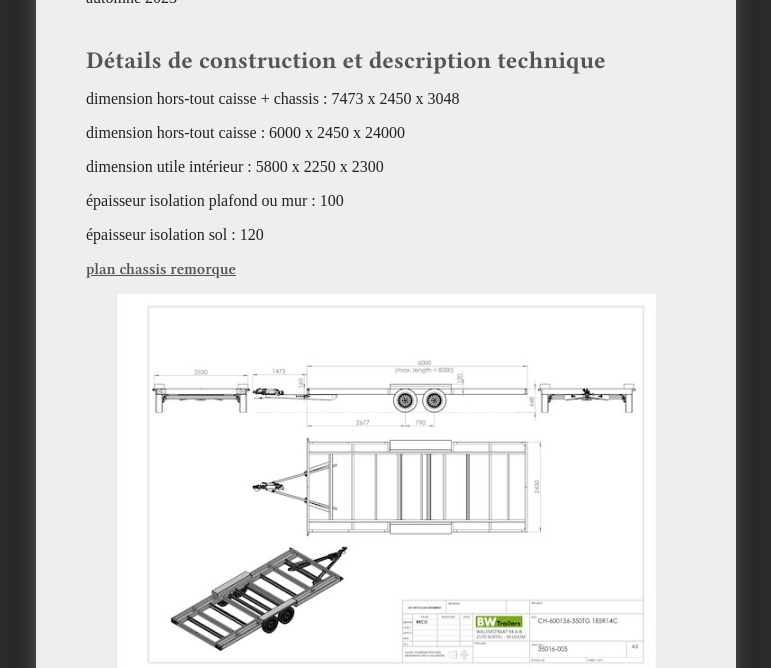
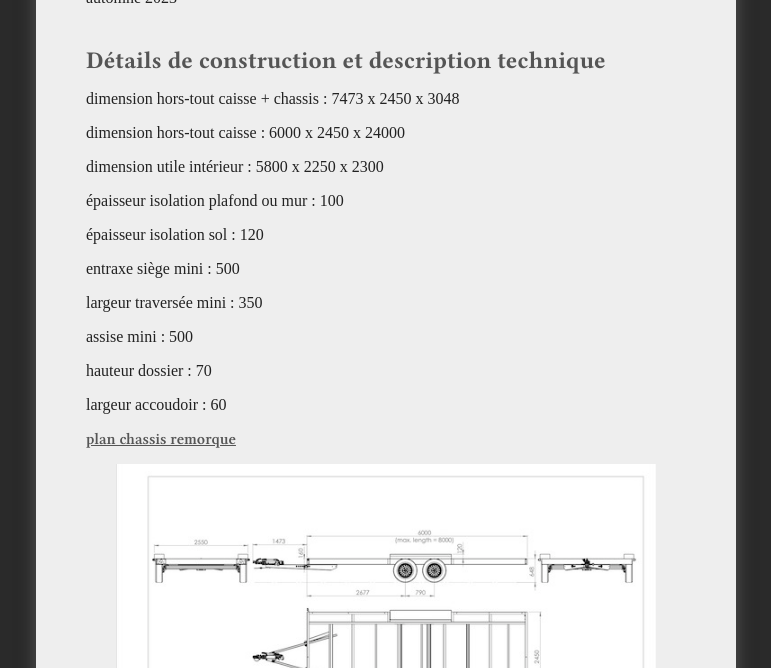
Before and after one commit to virginienokill/camera-obscura, a Jekyll site: the page built from contenu/prototypes/camera05.md, in a window 1280 px wide and 900 px high, scrolled down 2160 px, cut to the strip 0-668 px from the top of the window. Shown: the whole strip, without its empty margins (254-1025 px from the left). Built offline with Jekyll 4.4.1, drawn with Linux system fonts in a browser that asks for light colours; nearby versions of some CDN libraries; some web fonts are replaced; our own code applies the rules of GitHub Pages for plain Markdown files; a script that is not in the unit is left out; the repository's description, which GitHub fills in, is left out.

Commit message:
Update camera05.md

```diff
--- a/contenu/prototypes/camera05.md
+++ b/contenu/prototypes/camera05.md
@@ -60,6 +60,16 @@
 
 épaisseur isolation sol : 120
 
+entraxe siège mini : 500
+
+largeur traversée mini : 350
+
+assise mini : 500
+
+hauteur dossier : 70
+
+largeur accoudoir : 60
+
 
 [plan chassis remorque](../plans/doc_bw_tiny_house_ch600.pdf)
 
```
